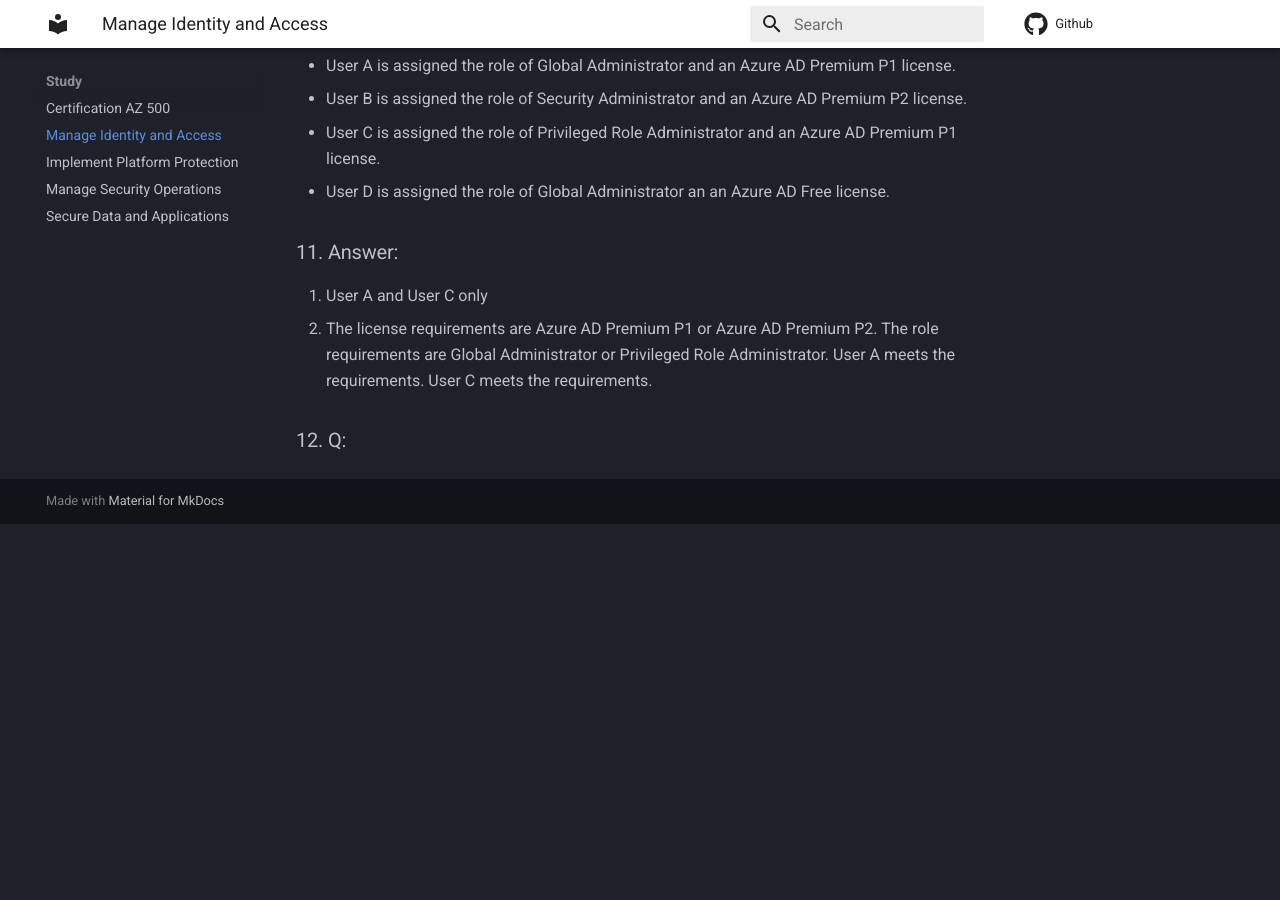
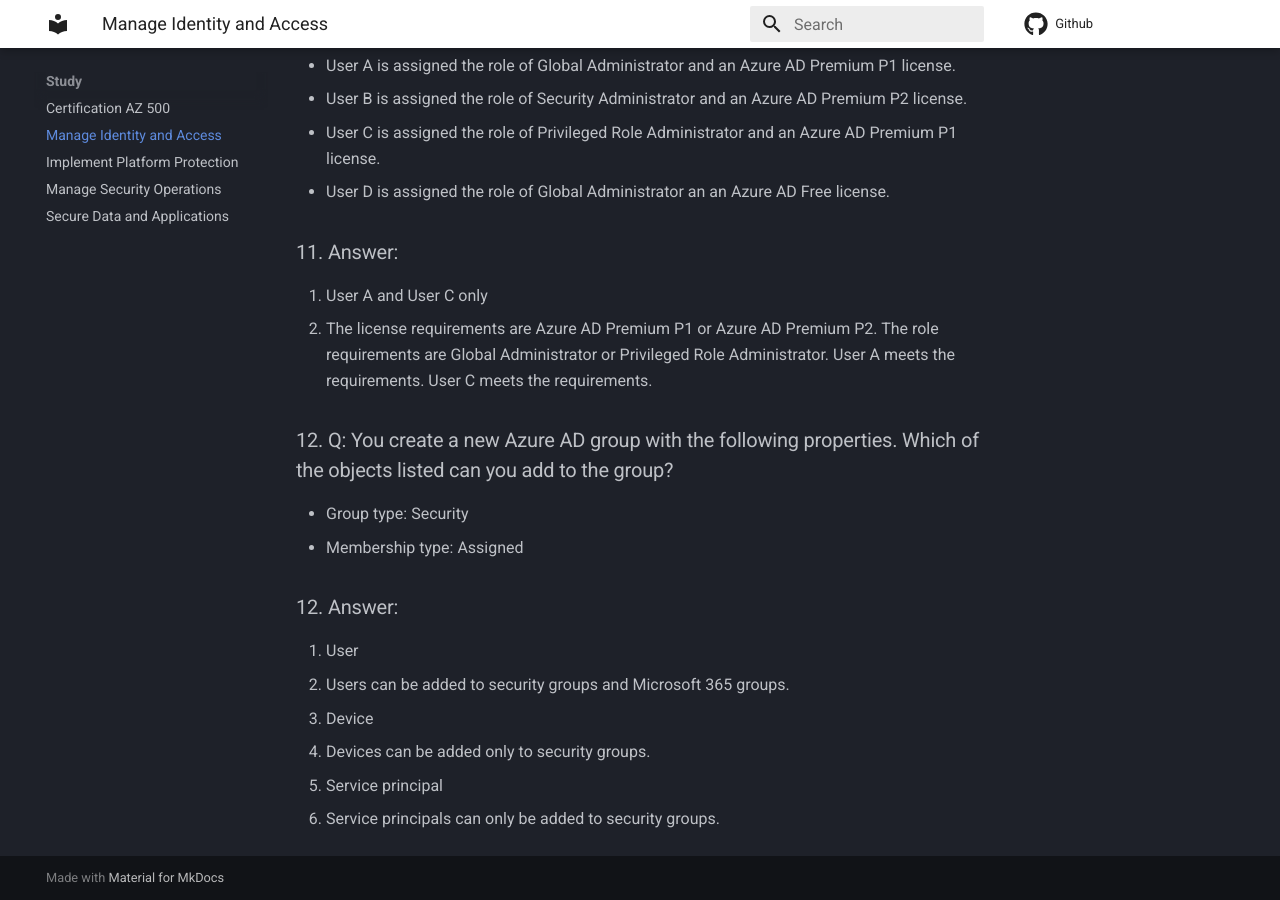
Before and after one commit to ardeshir/ardeshir.github.io, an MkDocs documentation site: the page built from docs/access.md, in a window 1280 px wide and 900 px high, scrolled down 4358 px. Built offline with MkDocs 1.6.1 and Material for MkDocs 9.7.7, drawn with Linux system fonts in a browser that asks for light colours; comment, search, counter and statistics services are not loaded; before the commit the page ends 4882 px from its top, so only the background shows below that.

Commit message:
adding 13

```diff
--- a/docs/access.md
+++ b/docs/access.md
@@ -121,4 +121,15 @@
 1. User A and User C only
 - The license requirements are Azure AD Premium P1 or Azure AD Premium P2. The role requirements are Global Administrator or Privileged Role Administrator. User A meets the requirements. User C meets the requirements.
 
-### 12. Q:
+### 12. Q: You create a new Azure AD group with the following properties. Which of the objects listed can you add to the group?
+- Group type: Security
+- Membership type: Assigned
+### 12. Answer:
+1. User
+- Users can be added to security groups and Microsoft 365 groups.
+
+2. Device
+- Devices can be added only to security groups.
+
+3. Service principal
+- Service principals can only be added to security groups.
```
